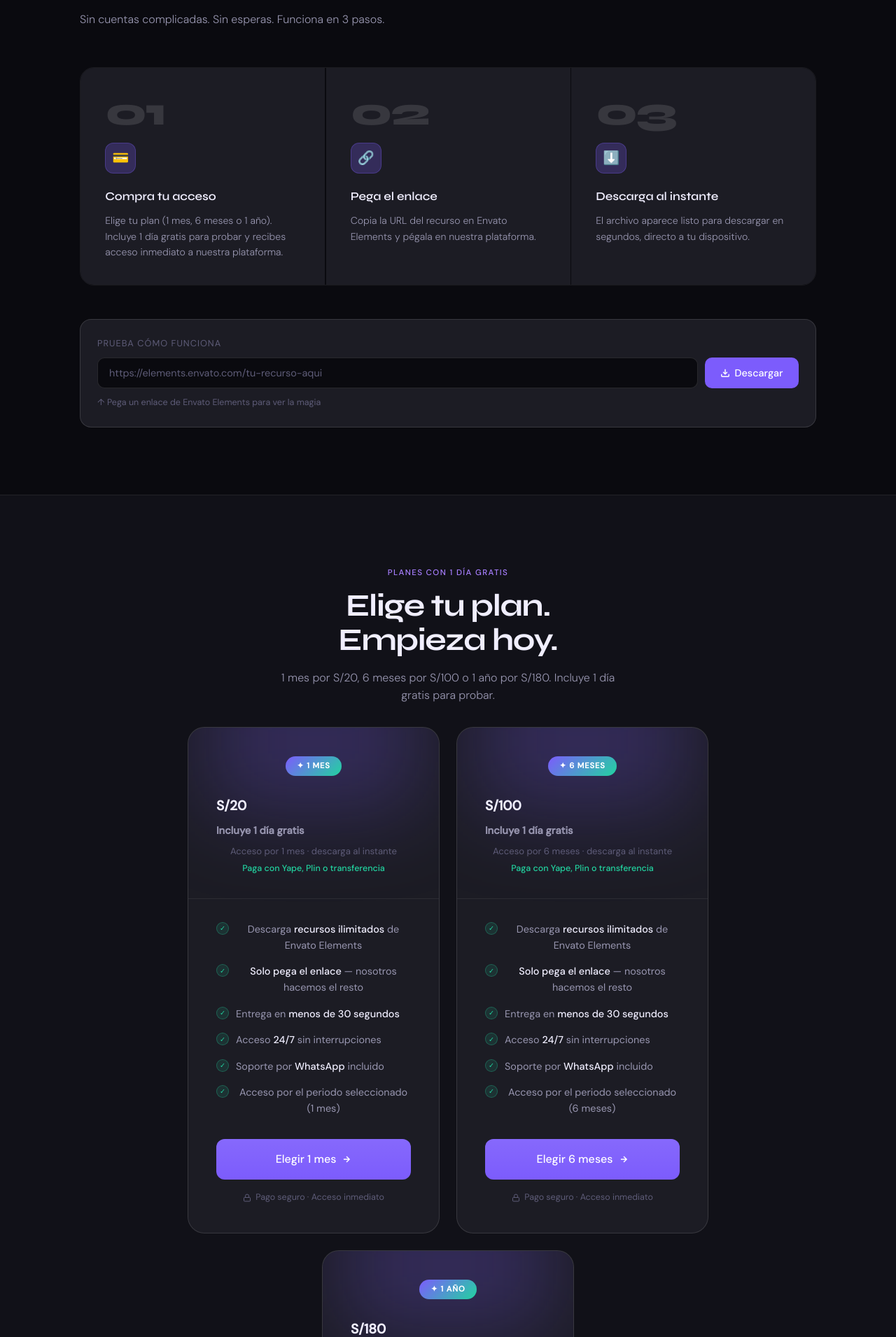
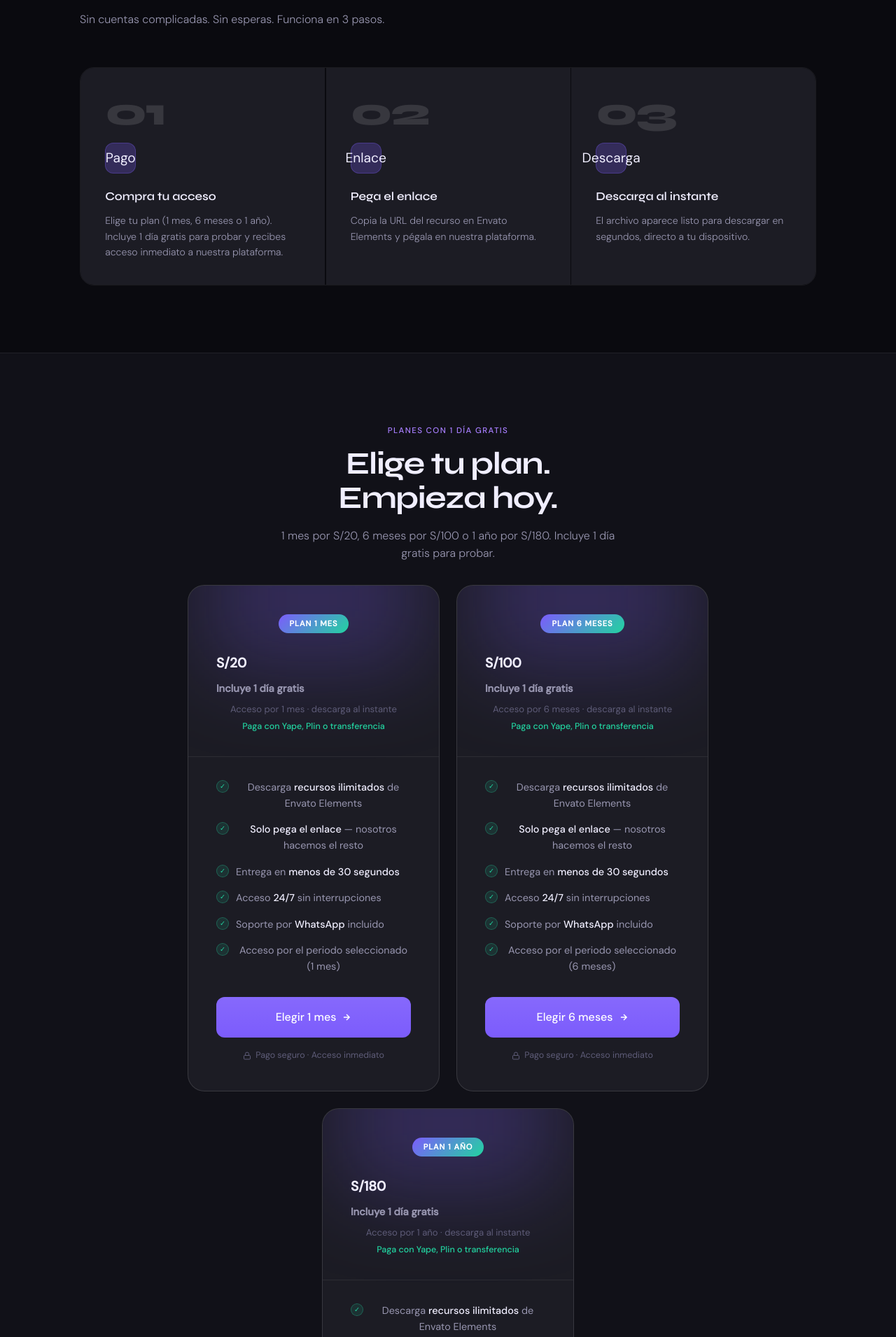
Before and after one commit to CoronadoBryan/plataforma, a Laravel app: page / in a window 1280 px wide. Shown: the part 1378-3289 px from the top of the page at 70% size. Run offline with Laravel 12, Linux system fonts and the light colour scheme.

Commit message:
funcionando

```diff
--- a/app/Providers/Filament/AdminPanelProvider.php
+++ b/app/Providers/Filament/AdminPanelProvider.php
@@ -28,7 +28,7 @@ class AdminPanelProvider extends PanelProvider
             ->id('admin')
             ->default()
             ->path('admin')
-            ->login()
+            ->login(\App\Filament\Admin\Pages\Auth\Login::class)
             ->colors([
                 'primary' => Color::Amber,
             ])
--- a/resources/views/welcome.blade.php
+++ b/resources/views/welcome.blade.php
@@ -910,36 +910,24 @@
     <div class="steps-grid reveal">
       <div class="step-card">
         <div class="step-num">01</div>
-        <div class="step-icon">💳</div>
+        <div class="step-icon">Pago</div>
         <div class="step-title">Compra tu acceso</div>
         <div class="step-desc">Elige tu plan (1 mes, 6 meses o 1 año). Incluye 1 día gratis para probar y recibes acceso inmediato a nuestra plataforma.</div>
       </div>
       <div class="step-card">
         <div class="step-num">02</div>
-        <div class="step-icon">🔗</div>
+        <div class="step-icon">Enlace</div>
         <div class="step-title">Pega el enlace</div>
         <div class="step-desc">Copia la URL del recurso en Envato Elements y pégala en nuestra plataforma.</div>
       </div>
       <div class="step-card">
         <div class="step-num">03</div>
-        <div class="step-icon">⬇️</div>
+        <div class="step-icon">Descarga</div>
         <div class="step-title">Descarga al instante</div>
         <div class="step-desc">El archivo aparece listo para descargar en segundos, directo a tu dispositivo.</div>
       </div>
     </div>
 
-    <!-- DEMO INPUT -->
-    <div class="input-wrapper reveal" style="margin-top:3rem;">
-      <span class="input-label">Prueba cómo funciona</span>
-      <div class="input-row">
-        <input type="text" class="url-input" placeholder="https://elements.envato.com/tu-recurso-aqui" id="demoInput">
-        <button class="download-btn" onclick="demoDownload()">
-          <svg width="14" height="14" viewBox="0 0 24 24" fill="none" stroke="currentColor" stroke-width="2.5"><path d="M21 15v4a2 2 0 01-2 2H5a2 2 0 01-2-2v-4M7 10l5 5 5-5M12 15V3"/></svg>
-          Descargar
-        </button>
-      </div>
-      <div class="input-hint" id="inputHint">↑ Pega un enlace de Envato Elements para ver la magia</div>
-    </div>
   </div>
 </section>
 
@@ -957,7 +945,7 @@
       <div class="pricing-card reveal" style="margin:0; max-width:360px;">
         <div class="pricing-glow"></div>
         <div class="pricing-header">
-          <div class="popular-tag">✦ 1 mes</div>
+          <div class="popular-tag">Plan 1 mes</div>
           <div class="price-amount" style="flex-direction: column; gap: 0.55rem; margin-top: 0.25rem;">
             <div style="font-size:1.2rem; font-weight:800; color: var(--text);">S/20</div>
             <div style="font-size:0.92rem; font-weight:600; color: var(--text2);">Incluye 1 día gratis</div>
@@ -989,7 +977,7 @@
       <div class="pricing-card reveal" style="margin:0; max-width:360px;">
         <div class="pricing-glow"></div>
         <div class="pricing-header">
-          <div class="popular-tag">✦ 6 meses</div>
+          <div class="popular-tag">Plan 6 meses</div>
           <div class="price-amount" style="flex-direction: column; gap: 0.55rem; margin-top: 0.25rem;">
             <div style="font-size:1.2rem; font-weight:800; color: var(--text);">S/100</div>
             <div style="font-size:0.92rem; font-weight:600; color: var(--text2);">Incluye 1 día gratis</div>
@@ -1021,7 +1009,7 @@
       <div class="pricing-card reveal" style="margin:0; max-width:360px;">
         <div class="pricing-glow"></div>
         <div class="pricing-header">
-          <div class="popular-tag">✦ 1 año</div>
+          <div class="popular-tag">Plan 1 año</div>
           <div class="price-amount" style="flex-direction: column; gap: 0.55rem; margin-top: 0.25rem;">
             <div style="font-size:1.2rem; font-weight:800; color: var(--text);">S/180</div>
             <div style="font-size:0.92rem; font-weight:600; color: var(--text2);">Incluye 1 día gratis</div>
@@ -1192,23 +1180,6 @@ function toggleFaq(btn) {
   }
 }
 
-function demoDownload() {
-  const input = document.getElementById('demoInput');
-  const hint = document.getElementById('inputHint');
-  const val = input.value.trim();
-  if (!val || !val.includes('envato')) {
-    hint.textContent = '⚠ Pega un enlace válido de elements.envato.com';
-    hint.style.color = '#f5a842';
-    return;
-  }
-  hint.textContent = '⏳ Procesando enlace...';
-  hint.style.color = '#a87fff';
-  setTimeout(() => {
-    hint.innerHTML = '✓ ¡Archivo listo! <strong style="color:#22d3a0">Obtén tu acceso para descargar →</strong>';
-    hint.style.color = '#22d3a0';
-  }, 1800);
-}
-
 const observer = new IntersectionObserver((entries) => {
   entries.forEach(entry => {
     if (entry.isIntersecting) {
```
Also changed, not shown: app/Filament/Admin/Pages/Auth/Login.php (added, +50 -0 lines).
